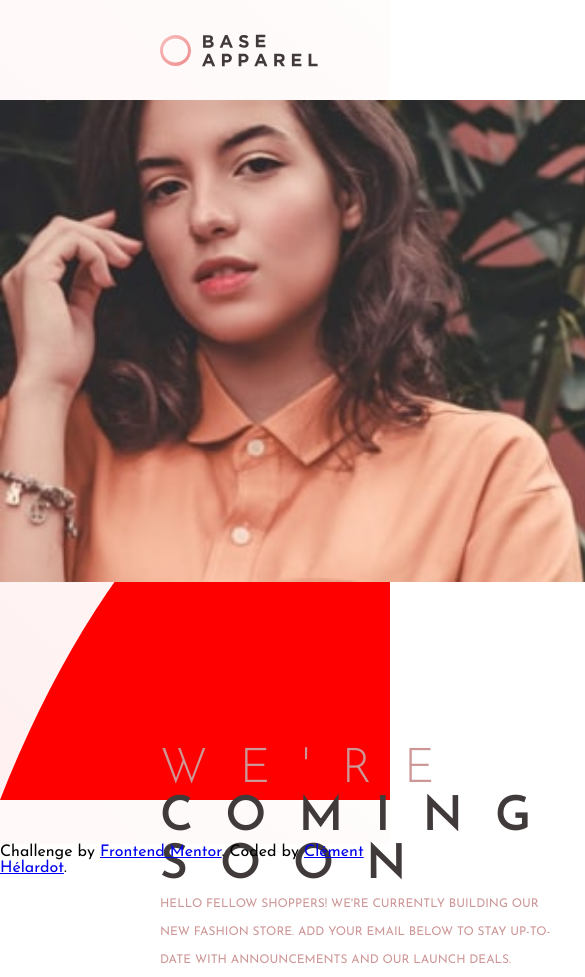
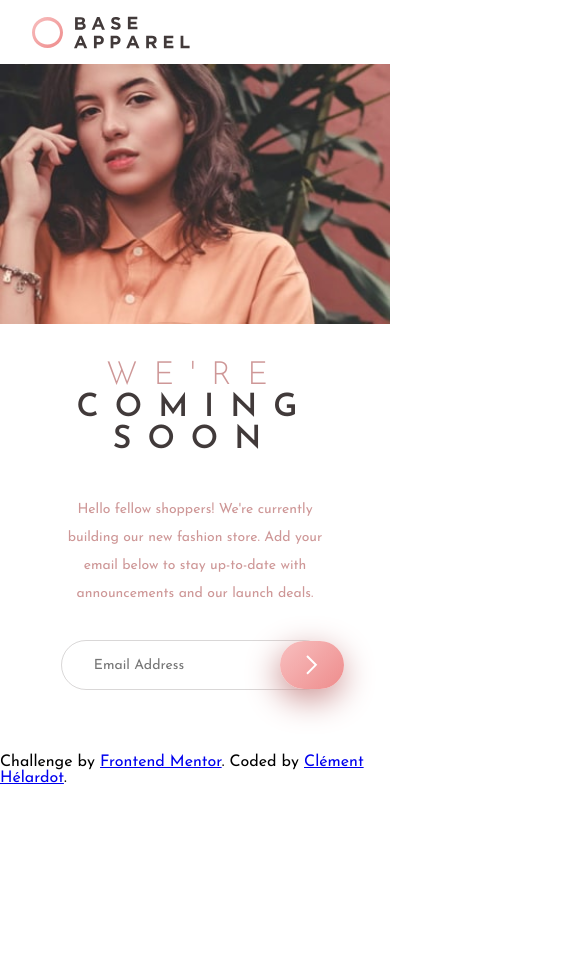
Before and after one commit to ClemHlrdt/base-apparel, a plain HTML site: page index.html in a window 390 px wide. Shown: the top 977 px of the page, 585 px wide, since content can reach past the window. After the commit the page ends 844 px from the top, so only its background shows below. Drawn offline with Linux system fonts and the light colour scheme.

Commit message:
Added javascript and refactored css

```diff
--- a/css/style.scss
+++ b/css/style.scss
@@ -37,136 +37,210 @@ $bold: 600;
 }
 
 body {
-  height: 100vh;
   font-family: "Josefin Sans", sans-serif;
   font-size: $body-size;
+  font-weight: $medium;
 }
 
 /* MAIN */
-
 main {
-  height: 100vh;
   display: grid;
-  grid-template-columns: repeat(5, 1fr);
-  grid-template-rows: 100px auto 25px;
   grid-template-areas:
-    "header header header hero hero"
-    "panel panel panel hero hero"
-    "footer footer footer hero hero";
+    "header hero"
+    "panel hero";
   align-items: center;
+  justify-content: center;
   background-image: url("../images/bg-pattern-desktop.svg");
+  background-size: cover;
+  background-repeat: no-repeat;
+  min-width: 350px;
 }
 
 /* HEADER */
 header {
   grid-area: header;
   display: flex;
-  height: 5.25rem;
+  height: 4rem;
   justify-content: flex-start;
   align-items: center;
 
   img {
-    padding: 2rem 10rem;
+    padding: 2rem 9rem;
   }
 }
 
 /* HERO */
-
 .hero {
   grid-area: hero;
   order: 1;
-
+  height: 100vh;
   img {
-    object-fit: cover;
-    width: 100%;
-    height: auto;
+    height: 100vh;
     &.hero-mobile {
       display: none;
     }
   }
 }
 
+/* Panel */
 .panel {
   grid-area: panel;
   display: flex;
   flex-direction: column;
   justify-content: center;
-  padding: 10rem;
+  align-content: center;
+  padding: 5rem 9rem;
   text-align: left;
-  text-transform: uppercase;
-  width: 100%;
 
-  height: 100%;
   .title {
-    letter-spacing: 2rem;
+    letter-spacing: 1.5rem;
     font-size: 3rem;
+    text-transform: uppercase;
     font-weight: $bold;
     color: $dark-greyish-red;
-    &.red {
+    .red {
       font-weight: $light;
       color: $pale-red;
     }
   }
 
   .intro {
-    font-size: 0.75rem;
+    margin-top: 2.5rem;
+    font-size: 0.875rem;
     line-height: 1.75rem;
     color: $pale-red;
+    max-width: 75%;
   }
 
   form.email {
-    box-sizing: content-box;
-    width: 100%;
+    position: relative;
+    box-sizing: border-box;
+    max-width: 75%;
     margin-top: 3rem;
     display: flex;
-    flex-direction: row;
-    border: solid 1px rgba($dark-greyish-red, 0.7);
+    align-items: center;
+    border: solid 1px rgba($dark-greyish-red, 0.2);
     justify-content: space-between;
     border-radius: 4rem;
-    padding: 0rem 2rem;
+    padding: 0.75rem 2rem;
+    padding-right: 0;
     outline: none;
+    &.error-form {
+      border: solid 2px rgba($soft-red, 0.9);
+    }
+
     input {
+      font-family: inherit;
       border: none;
-      width: 100%;
+      width: 80%;
       color: $pale-red;
       font-weight: $medium;
+      border: none;
+      font-size: 0.875rem;
+      background: none;
+      word-wrap: break-word;
+      word-break: break-all;
+      height: 1.5rem;
+      &.icon-error {
+        background: url("../images/icon-error.svg");
+        background-repeat: no-repeat;
+        background-position: 90%;
+      }
+      &:focus {
+        outline: none;
+      }
     }
+
     button {
+      box-sizing: border-box;
+      position: absolute;
+      right: -1rem;
       background: $grad-red-to-white;
       border-radius: 4rem;
-      padding: 1rem 2rem;
+      padding: 1.1rem 2.7rem;
       border: none;
+      box-shadow: -2px 10px 32px 1px $pale-red;
+      transition: all 0.3s;
+      cursor: pointer;
+      display: flex;
+      align-items: center;
       img {
         border: none;
       }
+      &:hover {
+        box-shadow: -2px 10px 32px 4px $pale-red;
+      }
     }
   }
-}
 
-footer {
-  grid-area: footer;
+  h5 {
+    display: none;
+  }
+
+  h5.error-message {
+    display: block;
+    font-size: 0.6875;
+    color: $soft-red;
+    position: relative;
+    left: 3rem;
+    top: 10px;
+  }
 }
 
 @media screen and (max-width: 800px) {
   main {
-    background-color: red;
-    grid-template-columns: 1fr;
-    grid-template-rows: 100px auto 1fr 25px;
+    background: white;
     grid-template-areas:
       "header"
       "hero"
-      "panel"
-      "footer";
+      "panel";
+  }
+  header {
+    padding: 1rem;
+    justify-content: flex-start;
+    img {
+      padding: 2rem 1rem;
+    }
   }
 
   .hero {
+    height: auto;
+    max-width: 100%;
+    width: 100%;
     img {
       &.hero-mobile {
         display: inline-block;
+        max-width: 100%;
+        width: 100%;
+        height: auto;
       }
       &.hero-desktop {
         display: none;
       }
     }
   }
+
+  .panel {
+    padding: 0;
+    align-items: center;
+    text-align: center;
+    padding: 2rem 1rem;
+    .intro {
+      max-width: 80%;
+    }
+    .title {
+      letter-spacing: 1rem;
+      font-size: 2rem;
+      padding: 4rem auto;
+    }
+
+    form.email {
+      margin: 2rem 4rem;
+      width: 80%;
+
+      button {
+        padding: 0.9rem 1.625rem;
+      }
+    }
+  }
 }
--- a/index.html
+++ b/index.html
@@ -33,9 +33,7 @@
         />
       </div>
       <div class="panel">
-        <h1 class="title red">We're</h1>
-        <h1 class="title">coming</h1>
-        <h1 class="title">soon</h1>
+        <h1 class="title"><span class="red">We're </span>coming soon</h1>
         <p class="intro">
           Hello fellow shoppers! We're currently building our new fashion store.
           Add your email below to stay up-to-date with announcements and our
@@ -48,9 +46,9 @@
             <img src="./images/icon-arrow.svg" alt="icon arrow" />
           </button>
         </form>
+        <h5 id="error-message">Please provide a valid email</h5>
       </div>
     </main>
-
     <footer>
       <p class="attribution">
         Challenge by
@@ -59,5 +57,6 @@
         >. Coded by <a href="#">Clément Hélardot</a>.
       </p>
     </footer>
+    <script src="./js/script.js"></script>
   </body>
 </html>
--- /dev/null
+++ b/js/script.js
@@ -0,0 +1,22 @@
+function validateEmail(email) {
+  var re = /^(([^<>()\[\]\\.,;:\s@"]+(\.[^<>()\[\]\\.,;:\s@"]+)*)|(".+"))@((\[[0-9]{1,3}\.[0-9]{1,3}\.[0-9]{1,3}\.[0-9]{1,3}\])|(([a-zA-Z\-0-9]+\.)+[a-zA-Z]{2,}))$/;
+  return re.test(String(email).toLowerCase());
+}
+// grab elements
+let form = document.querySelector("form.email");
+let button = document.querySelector("form.email > button");
+let input = document.querySelector("form.email > input");
+let errorMessage = document.querySelector("h5#error-message");
+
+// on change event handler
+button.addEventListener("click", e => {
+  e.preventDefault();
+  form.classList.remove("error-form");
+  input.classList.remove("icon-error");
+  errorMessage.classList.remove("error-message");
+  if (!validateEmail(input.value)) {
+    form.classList.add("error-form");
+    input.classList.add("icon-error");
+    errorMessage.classList.add("error-message");
+  }
+});
```
Also changed, not shown: css/style.css, design/desktop-design.jpg, 1 other file.
